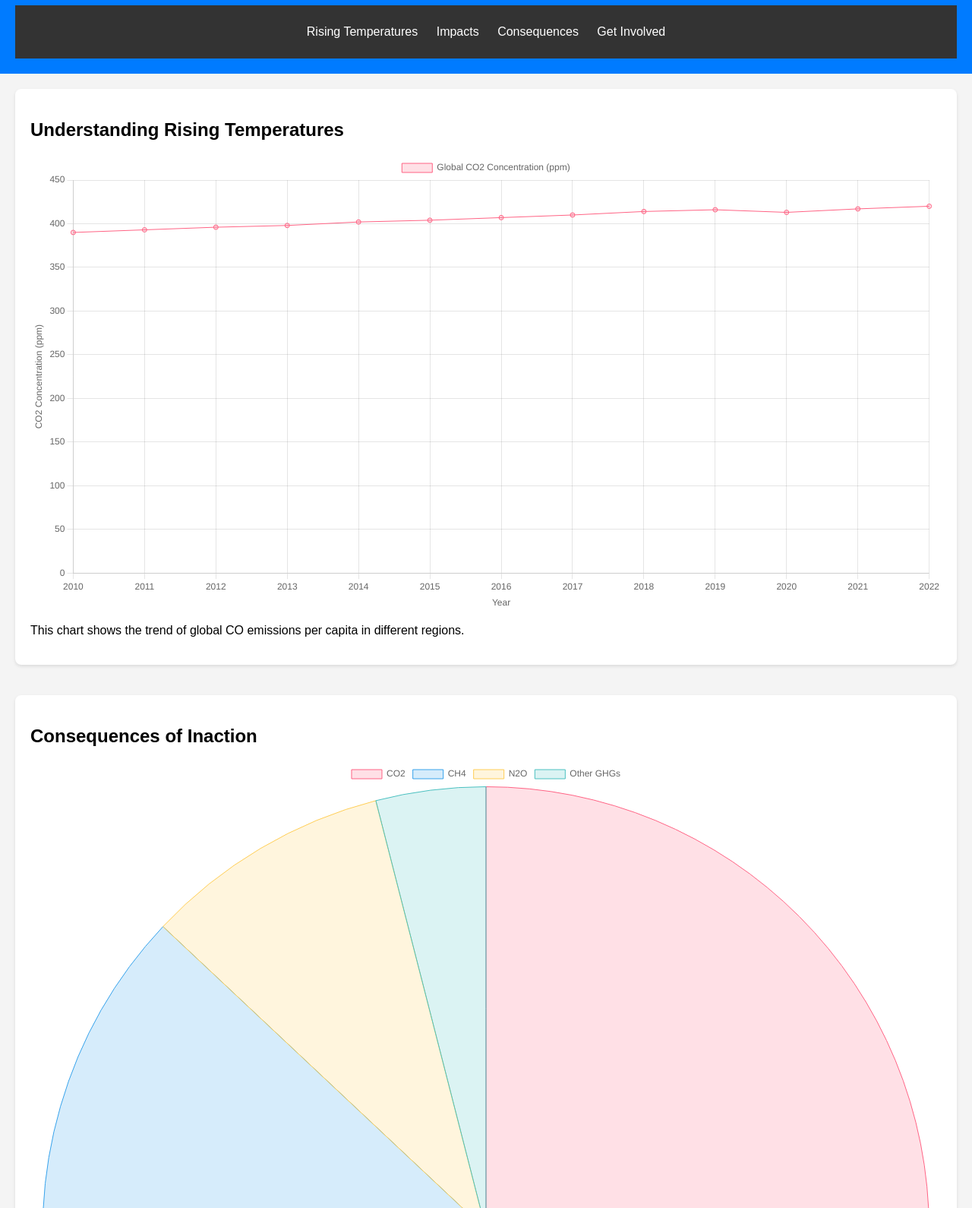
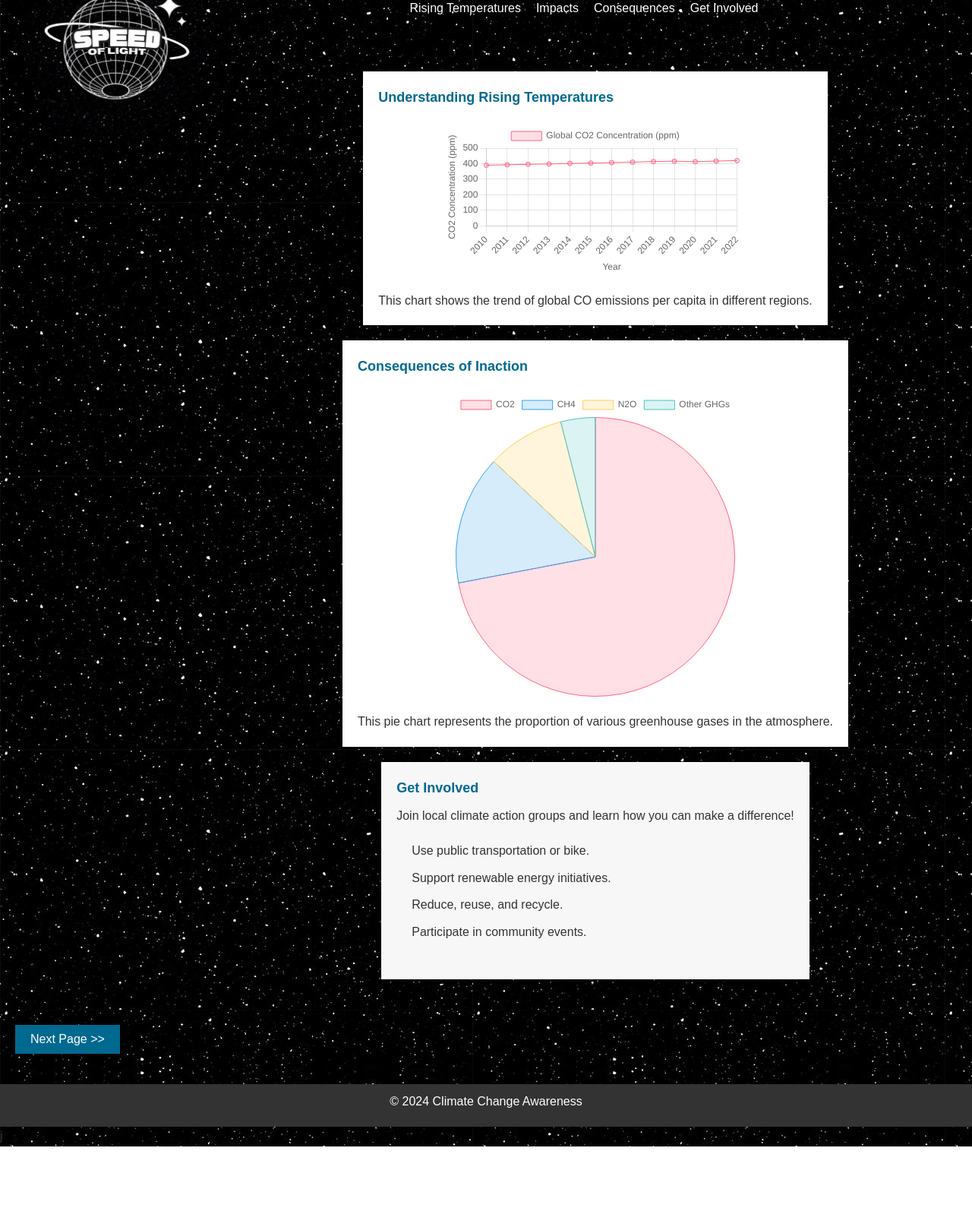
Before and after one commit to hajji-Ismail/NAZA-Hackathon.github.io, a plain HTML site: page index.html in a window 1280 px wide. Shown: the part 93-1683 px from the top of the page at 76% size. After the commit the page ends 1602 px from the top, so only its background shows below. Drawn offline with nearby package versions, Linux system fonts and the light colour scheme.

Commit message:
stars style

```diff
--- a/css/style.css
+++ b/css/style.css
@@ -1,90 +1,182 @@
+/* Global Styles */
+
+* {
+    box-sizing: border-box;
+    margin: 0;
+    padding: 0;
+  }
+
   body {
     font-family: Arial, sans-serif;
+    line-height: 1.6;
+    color: #333;
+    background-image: url("../img/stars.jpg");
+  }
+
+  h1, h2 {
+    font-weight: bold;
+    color: #00698f;
+  }
+
+  a {
+    text-decoration: none;
+    color: #00698f;
+  }
+
+  a:hover {
+    color: #0099cc;
+  }
+
+  ul {
+    list-style: none;
+    padding: 0;
     margin: 0;
-    padding: 0;
-    background-color: #f4f4f4;
   }
+
+  li {
+    margin-bottom: 10px;
+  }
+
+  /* Header Styles */
+
   header {
-    background: #007BFF;
-    color: white;
+    background-image: url("../img/stars.jpg");
+    padding: 20px;
     text-align: center;
-    padding: 20px;
+    color: #fff;
   }
-nav {
-    background: #333;
-    color: white;
-    padding: 10px;
-}
-nav ul {
-    list-style-type: none;
-    padding: 0;
-}
-nav li {
-    display: inline;
-    margin: 0 10px;
-}
-nav a {
-    color: white;
-    text-decoration: none;
-}
-main {
-    padding: 20px;
-}
-section {
-    margin-bottom: 40px;
-    background: white;
-    padding: 20px;
-    border-radius: 8px;
-    box-shadow: 0 2px 4px rgba(0, 0, 0, 0.1);
-}
-#map {
-    height: 400px;
-    width: 100%;
-    margin-bottom: 20px;
-}
-#quiz {
-    margin-top: 20px;
-}
-.carousel{
-    height:auto;
-    width: 100%;
-    display: flex;
-    justify-content: space-between;
-    justify-items: center;
-    margin: 20px 0px ;
 
 
+  header img {
+    width: 20%;
+    height: auto;
+    float: left;
+    margin: 10px;
+    border-radius: 50%;
+  }
 
+  header h1 {
+    margin-left: 25%;
+    display: inline-block;
   }
-.carousel button{
-    margin: 0px 20px;
-    height :30px;
-    padding: 8px;
-    background-color: #007BFF;
 
-    border-radius: 5px;
-    border: none;
-    box-shadow: 0 2px 4px rgba(0, 0, 0, 0.1);
+  header nav {
+    display: inline-block;
+    vertical-align: top;
+    margin-left: 10px;
+  }
 
 
 
 
+  nav ul {
+    display: flex;
+    justify-content: space-between;
+    padding: 20px;
   }
-.carousel button:hover{
-    background-color: white;
+
+  nav li {
+    margin-right: 20px;
+  }
+
+  nav a {
+    color: #fff;
+  }
+
+  nav a:hover {
+    color: #ccc;
+  }
+
+  /* Main Styles */
+
+  main {
+    display: flex;
+    flex-direction: column;
+    align-items: center;
+    padding: 20px;
+  }
+
+  section {
+    background-color: #fff;
+    padding: 20px;
+    margin-bottom: 20px;
+    box-shadow: 0 0 10px rgba(0, 0, 0, 0.1);
+  }
+
+  section h2 {
+    font-size: 18px;
+    margin-bottom: 10px;
+  }
+
+  #co2Chart, #methaneChart {
+    width: 400px;
+    height: 200px;
+    margin: 20px auto;
+  }
+
+  .get-involved {
+    background-color: #f7f7f7;
+    padding: 20px;
+  }
+
+  .get-involved ul {
+    padding: 20px;
+  }
+
+  .get-involved li {
+    margin-bottom: 10px;
+  }
+
+  /* Carousel Styles */
+
+  .carousel {
+    background-image: url("../img/stars.jpg");
+    padding: 20px;
+    text-align: center;
+    margin-bottom: 20px;
+    display: flex;
+    justify-content: space-between;
+    justify-items: center;
+
+  }
+
+
+
+
+
+
+
+  .carousel button {
+    background-color: #00698f;
     color: #333;
-    transition: 0.5;
+    border: none;
+    padding: 10px 20px;
+    font-size: 16px;
+
+  }
+
+  .carousel button:hover {
+    background-color: #fff;
+    color:#00698f ;
     a{
       color: #333;
   }
   }
+
 .carousel a{
     text-decoration: none;
     color:white;
 }
+  /* Footer Styles */
+
   footer {
+    background-color: #333;
+    color: #fff;
+    padding: 10px;
     text-align: center;
-    padding: 10px;
-    background: #333;
-    color: white ;
+    clear: both;
   }
+
+  footer p {
+    margin-bottom: 10px;
+  }
--- a/index.html
+++ b/index.html
@@ -9,6 +9,7 @@
 </head>
 <body>
    <header>
+    <img src="img/speedolight.png" alt="loco">
        <h1>Climate Change Awareness</h1>
        <nav>
            <ul>
```
Also changed, not shown: hgg.html (+1 -0 lines), script/2.js (added, +18 -0 lines), img/speedolight.png (added), img/stars.jpg (added). Lines whose indentation alone changed are shown as unchanged.
